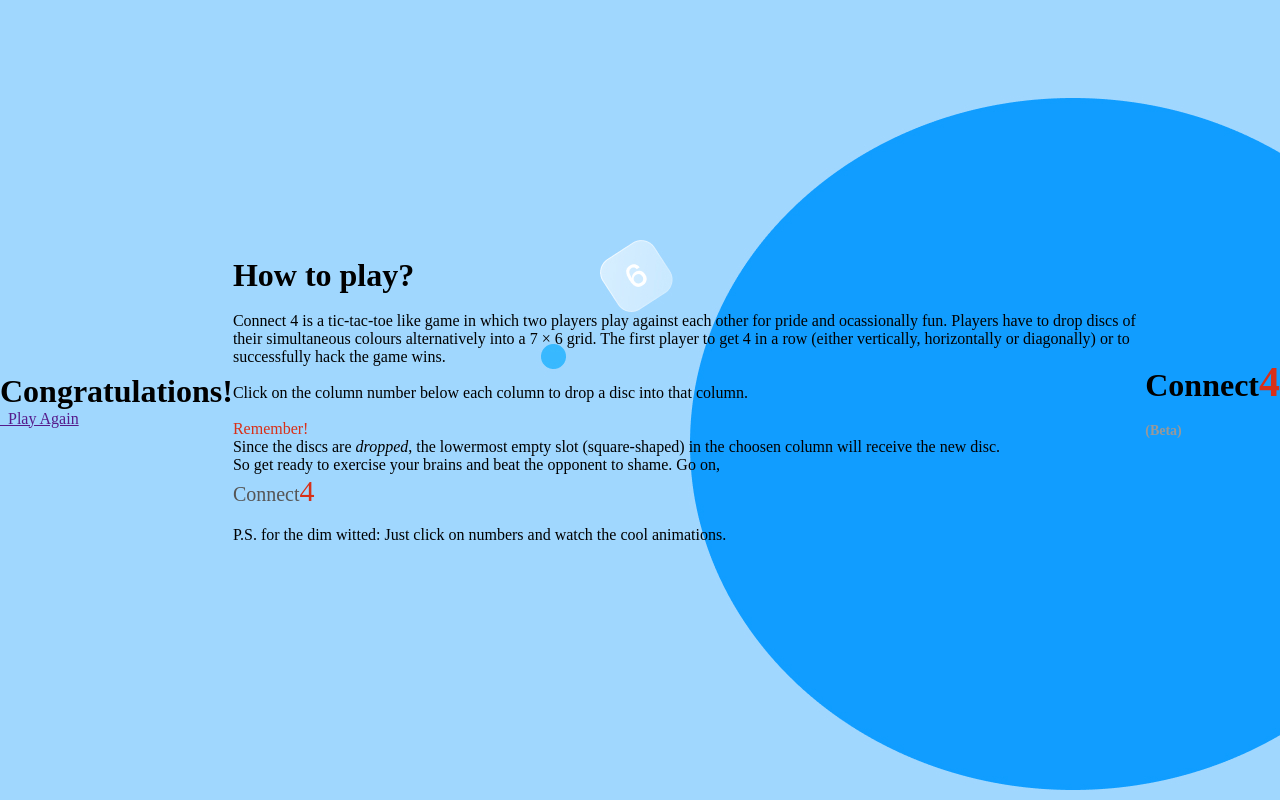
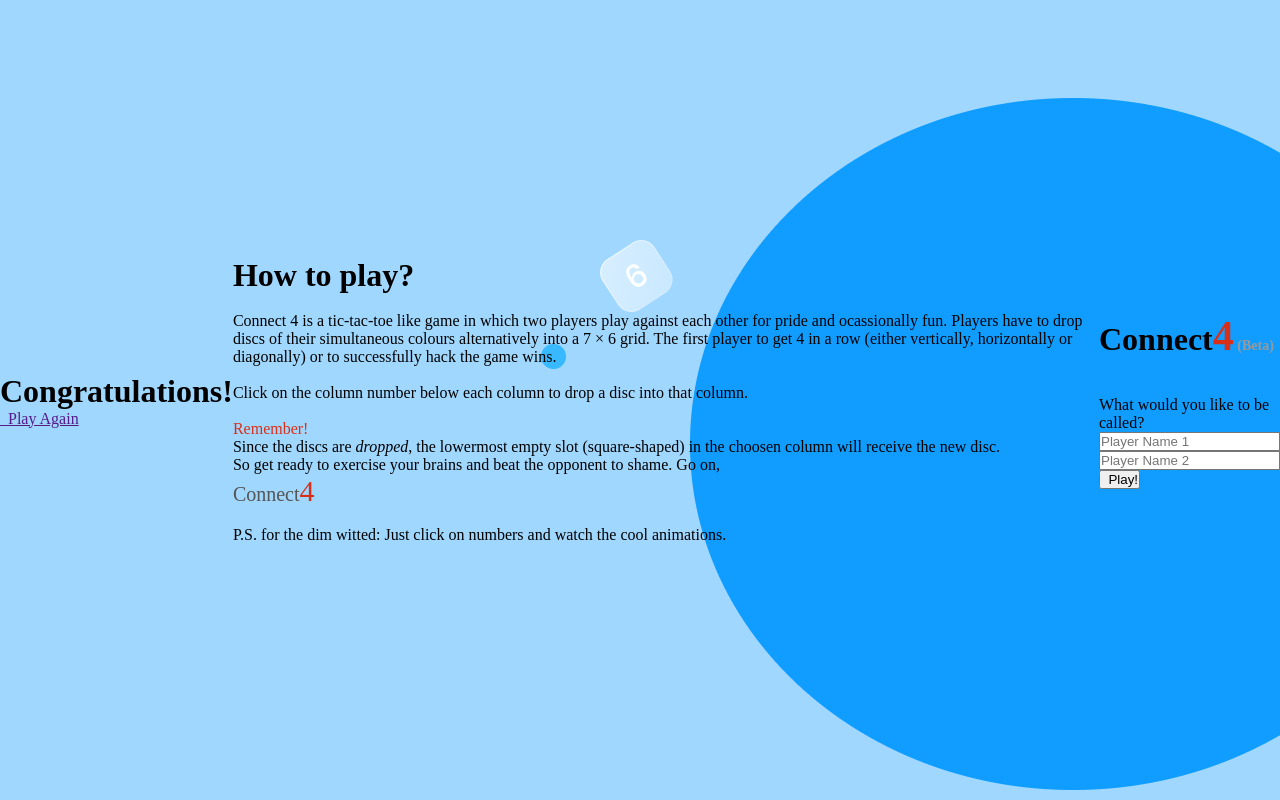
Before and after one commit to aryan2bamane/InterPe, a plain HTML site: page Task 4/index.html in a window 1280 px wide. Drawn offline with Linux system fonts and the light colour scheme; files that its build step writes are made by us from their sources; files whose address does not match are found by name.

Commit message:
Updating HTML

```diff
--- a/Task 4/index.html
+++ b/Task 4/index.html
@@ -51,18 +51,48 @@
     </div>
 
     <div id="wrapper">
-			<div class="header">
-
-				<div>
-					<h1>Connect<span style="color: #d83018; font-size:42px;">4</span><span style="font-size:14px;font-family:Ubuntu;color:#999;"> (Beta)</span></h1>
-				</div>
-
-
-			</div>
-
-
-
-		</div>
-
+      <div class="header">
+        <div>
+          <h1>
+            Connect<span style="color: #d83018; font-size: 42px">4</span
+            ><span style="font-size: 14px; font-family: Ubuntu; color: #999">
+              (Beta)</span
+            >
+          </h1>
+        </div>
+      </div>
+      <div id="game-options">
+        <div>
+          <p><br /><br />What would you like to be called?</p>
+          <input
+            id="player-name1"
+            type="text"
+            size="20"
+            maxlength="40"
+            placeholder="Player Name 1"
+            tabindex="4"
+          />
+          <p></p>
+          <!-- For line break -->
+          <input
+            id="player-name2"
+            type="text"
+            size="20"
+            maxlength="40"
+            placeholder="Player Name 2"
+            tabindex="5"
+          />
+          <br />
+          <button
+            type="submit"
+            class="bttn"
+            onclick="setGameOptions();"
+            tabindex="6"
+          >
+            <i class="fa fa-play-circle-o fa-lg"></i>&nbsp; Play!
+          </button>
+        </div>
+      </div>
+    </div>
   </body>
 </html>
```
